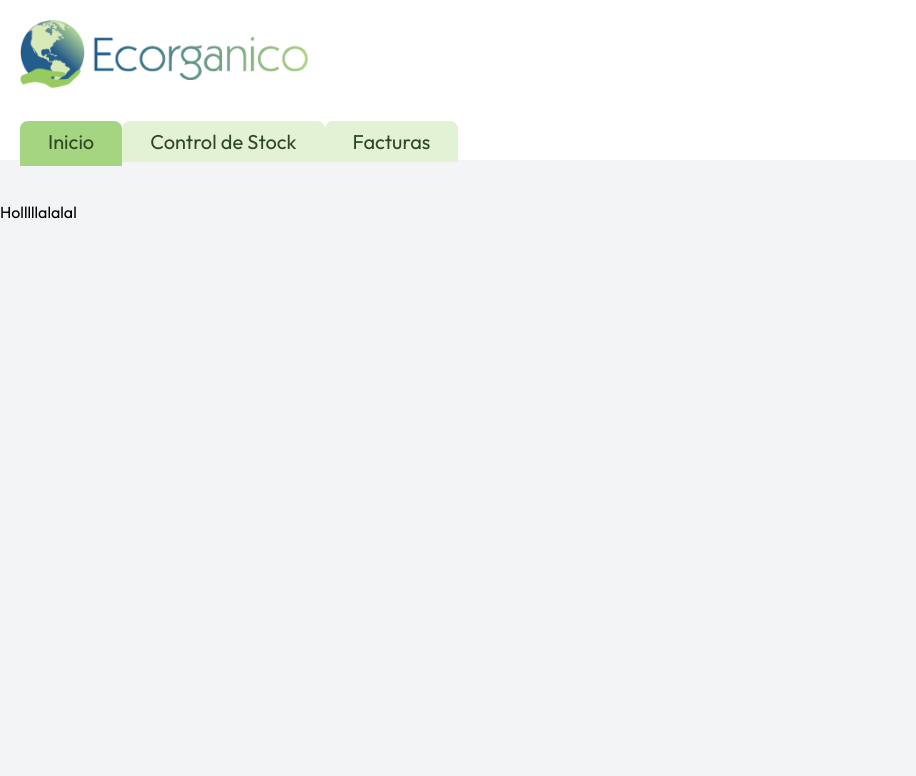
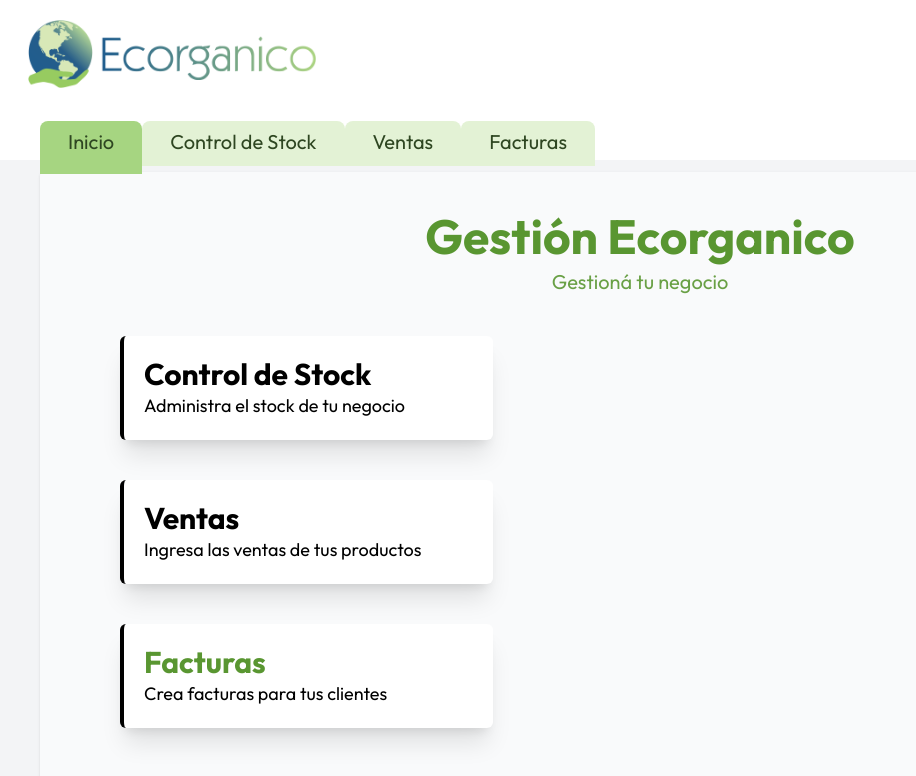
Before and after one commit to Valenmar03/frontend_gestionEco, a React (Vite) app: page / in a window 1280 px wide. Shown: the top 776 px of the page, without its empty margins (0-916 px from the left). Built offline with nearby package versions, Linux system fonts and the light colour scheme.

Commit message:
Refactor layout and navigation structure; add dynamic page links and enhance styling

```diff
--- a/src/components/HeaderLinks.tsx
+++ b/src/components/HeaderLinks.tsx
@@ -15,8 +15,8 @@ export default function HeaderLinks({ path, title }: HeaderLinksProps) {
             to={path}
             className={`pt-2 px-7 rounded-t-lg duration-200 ${
                isActive
-                  ? "pb-3 bg-vida-loca-300 "
-                  : "pb-2 bg-vida-loca-100 hover:bg-vida-loca-200"
+                  ? "pb-5 bg-vida-loca-300 "
+                  : "pb-3 bg-vida-loca-100 hover:bg-vida-loca-200"
             }`}
          >
             {title}
--- /dev/null
+++ b/src/data/index.ts
@@ -0,0 +1,20 @@
+export const pages = [
+    {
+        title: 'Control de Stock',
+        url: '/control-stock',
+        description: 'Administra el stock de tu negocio',
+        color: 'sapphire-600'
+    },
+    {
+        title: 'Ventas',
+        url: '/ventas',
+        description: 'Ingresa las ventas de tus productos',
+        color: 'sapphire-500'
+    },
+    {
+        title: 'Facturas',
+        url: '/facturas',
+        description: 'Crea facturas para tus clientes',
+        color: 'vida-loca-600'
+    }
+]
--- a/src/index.css
+++ b/src/index.css
@@ -25,4 +25,15 @@
    --color-vida-loca-800: #345222;
    --color-vida-loca-900: #2e4621;
    --color-vida-loca-950: #15260d;
+   --color-sapphire-50: #f1f7fd;
+   --color-sapphire-100: #e0eef9;
+   --color-sapphire-200: #c8e1f5;
+   --color-sapphire-300: #a2ceee;
+   --color-sapphire-400: #76b2e4;
+   --color-sapphire-500: #5596dc;
+   --color-sapphire-600: #417ccf;
+   --color-sapphire-700: #3769be;
+   --color-sapphire-800: #315396;
+   --color-sapphire-900: #2d497b;
+   --color-sapphire-950: #202e4b;
 }
--- a/src/layouts/Layout.tsx
+++ b/src/layouts/Layout.tsx
@@ -1,17 +1,21 @@
-import { Link, Outlet } from "react-router-dom";
+import { Outlet } from "react-router-dom";
 import HeaderLinks from "../components/HeaderLinks";
+import { pages } from "../data";
 
 export default function Layout() {
 
    return (
       <>
-         <header className="pt-5 px-5 bg-white mb-10 pb-1">
-            <img src="/LogoTexto.png" alt="Logo Ecorganico" className="w-72" />
+         <header className="pt-5 px-5 bg-white mb-3 pb-1">
+            <img src="/LogoTexto.png" alt="Logo Ecorganico" className="w-72 mx-2" />
             <nav>
-               <ul className="flex mt-10 text-vida-loca-900  text-xl">
+               <ul className="flex mt-10 mx-5 text-vida-loca-900 text-xl">
                   <HeaderLinks path="/" title="Inicio" />
-                  <HeaderLinks path="/control-stock" title="Control de Stock" />
-                  <HeaderLinks path="/facturas" title="Facturas" />
+                  {
+                     pages.map((page) => (
+                        <HeaderLinks key={page.title} path={page.url} title={page.title} />
+                     ))
+                  }
                </ul>
             </nav>
          </header>
--- a/src/router.tsx
+++ b/src/router.tsx
@@ -10,6 +10,7 @@ export default function Router() {
                 <Route element={<Layout/>}>
                     <Route path="/" element={<DashboardView/>} index />
                     <Route path="/control-stock" element={<DashboardView/>} index />
+                    <Route path="/ventas" element={<DashboardView/>} index />
                     <Route path="/facturas" element={<DashboardView/>} index />
                 </Route>
             </Routes>
--- a/src/views/DashboardView.tsx
+++ b/src/views/DashboardView.tsx
@@ -1,8 +1,19 @@
+import { Link } from "react-router-dom";
+import { pages } from "../data";
 
 export default function DashboardView() {
   return (
-    <div>
-      Holllllalalal
-    </div>
+    <main className="bg-gray-50 mx-10 p-10 shadow rounded">
+      <h1 className="text-center text-5xl font-bold text-vida-loca-600">Gestión Ecorganico</h1>
+      <h2 className="text-center text-xl mt-2 text-vida-loca-600/90">Gestioná tu negocio</h2>
+      {
+        pages.map((page) => (
+          <div key={page.title} className={`p-5 shadow-xl m-10 w-1/3 rounded-md bg-white border-l-4 border-${page.color}`}>
+            <Link to={page.url} className={`text-3xl font-bold text-${page.color} hover:scale-110 duration-150`}>{page.title}</Link>
+            <p className="text-lg">{page.description}</p>
+          </div>
+        ))
+      }
+    </main>
   )
 }
```
Lines whose indentation alone changed are shown as unchanged.
